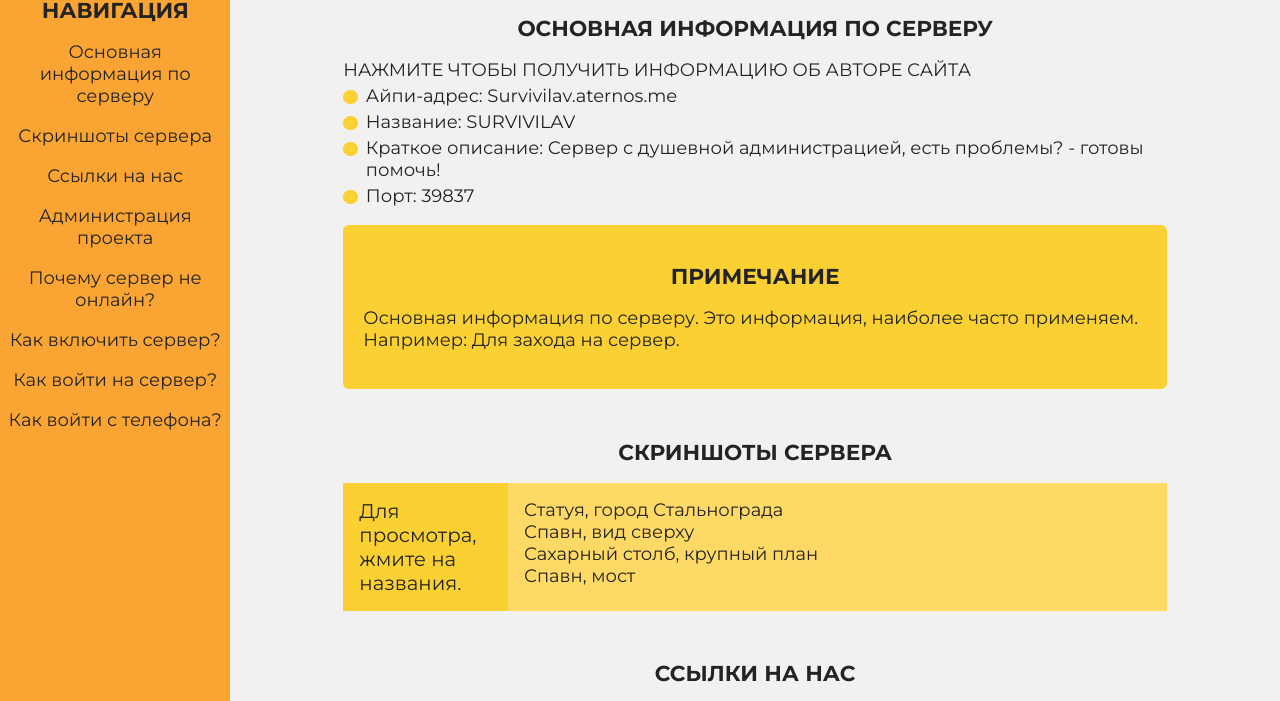
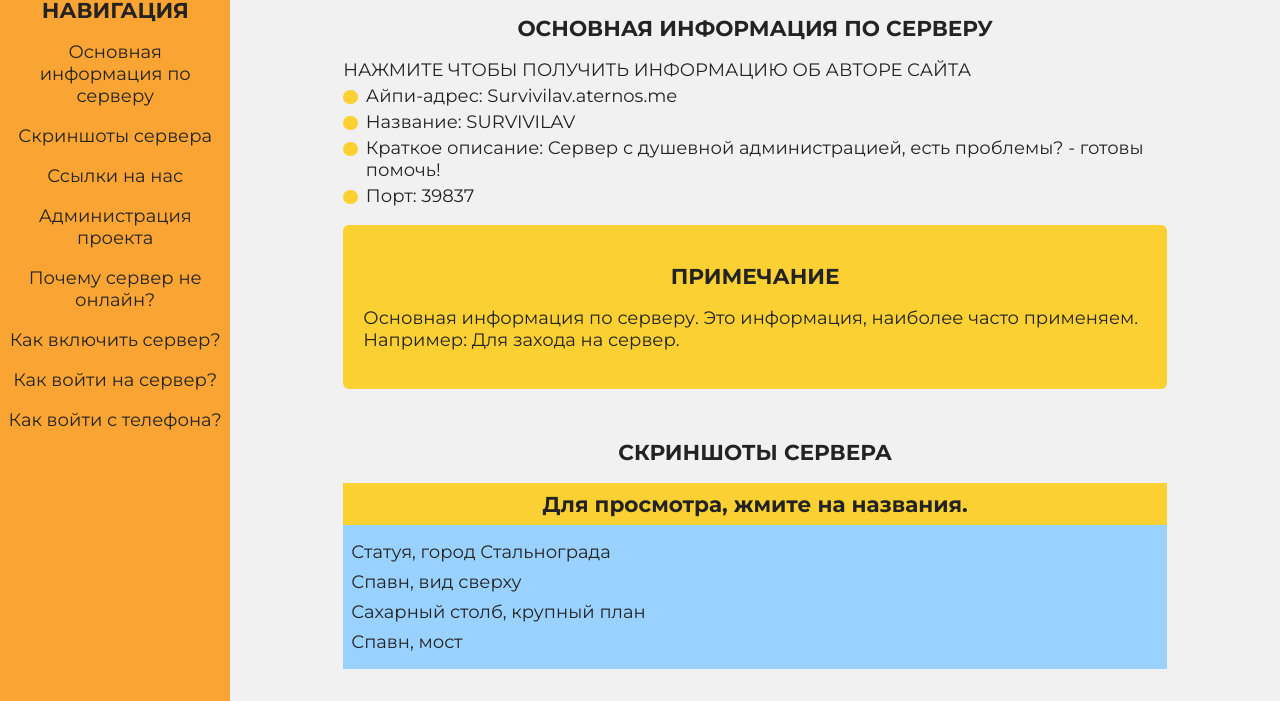
Before and after one commit to RakZarYt/survivilav, a plain HTML site: page index.html in a window 1280 px wide. Shown: the part 99-800 px from the top of the page. Drawn offline with Linux system fonts and the light colour scheme.

Commit message:
IDontKnow

```diff
--- a/css/style.css
+++ b/css/style.css
@@ -147,9 +147,9 @@ h1, h2, h3, h4, h5, h6 {
 
 .tabs__font_heading {
   text-transform: none;
-  font: 1.1em Montserrat;
-  font-weight: 400;
-  text-align: left;
+  font: 1.2em Montserrat;
+  font-weight: 700;
+  text-align: center;
   margin: 0;
   display: block; }
 
@@ -367,27 +367,21 @@ a:visited {
   content: url("../image/icon.png");
   margin-right: 1rem; }
 
-.tabs {
-  background: #FFD965;
-  display: -webkit-box;
-  display: -ms-flexbox;
-  display: flex; }
-
 .tabs__head {
   background: #fad033;
-  padding: 16px;
-  -webkit-box-flex: 20%;
-  -ms-flex: 20%;
-  flex: 20%; }
+  padding: 8px; }
 
 .tabs__body {
-  padding: 16px;
-  -webkit-box-flex: 80%;
-  -ms-flex: 80%;
-  flex: 80%; }
+  background: #99D2FF;
+  padding: 8px; }
 
-.details[open] {
-  padding: 0 0 16px 0; }
+.details {
+  margin: 8px 0; }
+
+.summary::before {
+  content: "";
+  width: 2em;
+  height: 2em; }
 
 details summary {
   display: block;
```
